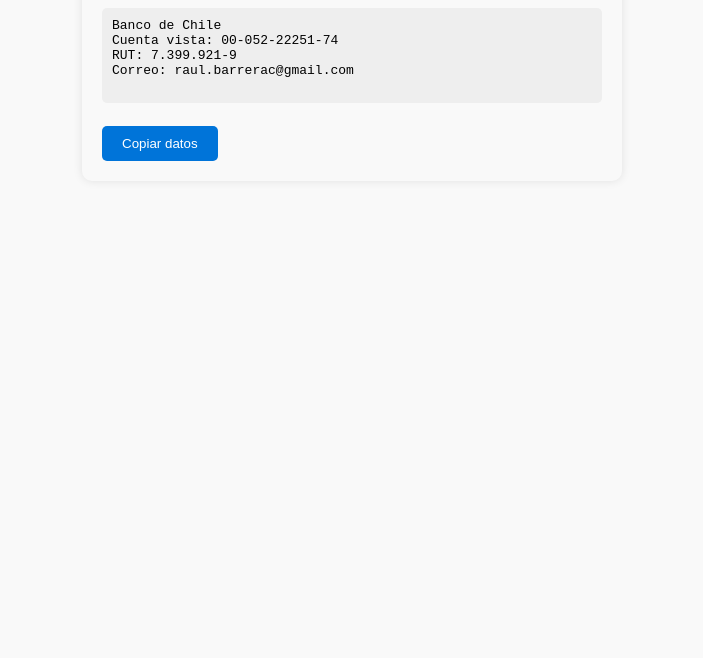
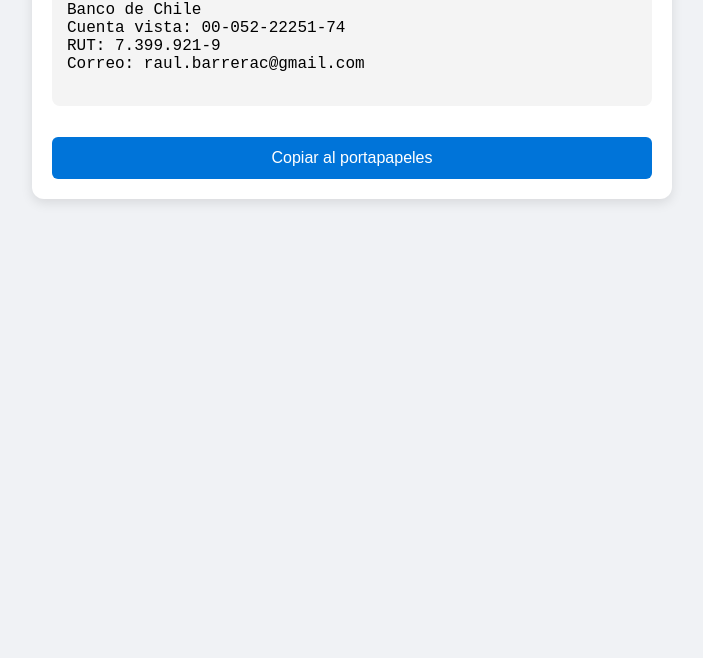
Before and after one commit to raulbarrera-somos/raulbarrera-somos.github.io, a plain HTML site: page index.html in a window 1280 px wide. Shown: the part 142-800 px from the top of the page, without its empty margins (288-991 px from the left). Drawn offline with Linux system fonts and the light colour scheme.

Commit message:
second commit

```diff
--- a/index.html
+++ b/index.html
@@ -3,51 +3,81 @@
 <html lang="es">
 <head>
     <meta charset="UTF-8">
+    <meta name="viewport" content="width=device-width, initial-scale=1.0">
     <title>Cuenta para ofrendas y diezmos</title>
     <style>
         body {
-            font-family: sans-serif;
-            max-width: 500px;
-            margin: 50px auto;
+            font-family: system-ui, sans-serif;
+            margin: 0;
+            padding: 0;
+            background: #f0f2f5;
+        }
+        .container {
+            max-width: 600px;
+            margin: 40px auto;
+            background: #ffffff;
             padding: 20px;
-            border-radius: 10px;
-            background: #f9f9f9;
-            box-shadow: 0 0 10px rgba(0,0,0,0.1);
+            border-radius: 12px;
+            box-shadow: 0 4px 12px rgba(0, 0, 0, 0.1);
+        }
+        h1 {
+            font-size: 1.6rem;
+            margin-bottom: 1rem;
+            color: #333;
         }
         pre {
-            background: #eee;
-            padding: 10px;
-            border-radius: 5px;
+            background: #f4f4f4;
+            padding: 15px;
+            border-radius: 8px;
+            font-size: 1rem;
+            overflow-x: auto;
         }
         button {
-            margin-top: 10px;
-            padding: 10px 20px;
+            margin-top: 15px;
+            padding: 12px 20px;
             background: #0074D9;
             color: white;
+            font-size: 1rem;
             border: none;
-            border-radius: 5px;
+            border-radius: 6px;
             cursor: pointer;
+            width: 100%;
         }
         button:hover {
             background: #005fa3;
         }
+        @media (max-width: 600px) {
+            .container {
+                margin: 20px;
+                padding: 15px;
+            }
+            h1 {
+                font-size: 1.3rem;
+            }
+            button {
+                font-size: 0.95rem;
+                padding: 10px;
+            }
+        }
     </style>
 </head>
 <body>
-    <h1>Cuenta para ofrendas y diezmos</h1>
-    <pre id="datos">
+    <div class="container">
+        <h1>Cuenta para ofrendas y diezmos</h1>
+        <pre id="datos">
 Banco de Chile
 Cuenta vista: 00-052-22251-74
 RUT: 7.399.921-9
 Correo: raul.barrerac@gmail.com
-    </pre>
-    <button onclick="copiar()">Copiar datos</button>
+        </pre>
+        <button onclick="copiar()">Copiar al portapapeles</button>
+    </div>
 
     <script>
         function copiar() {
             const texto = document.getElementById("datos").innerText;
             navigator.clipboard.writeText(texto).then(() => {
-                alert("Datos copiados");
+                alert("Datos copiados al portapapeles");
             });
         }
     </script>
```
